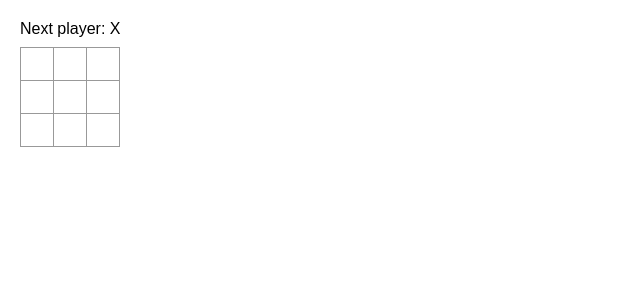
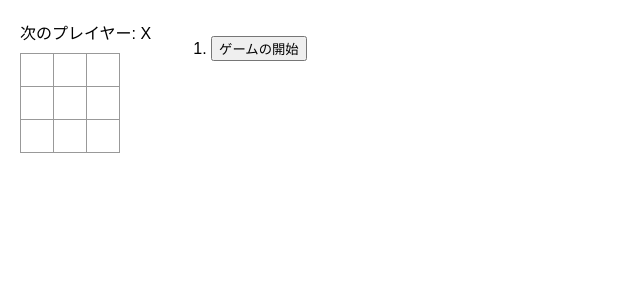
Before and after one commit to cazuho/learn-react, a React (Create React App) app: page / in a window 1280 px wide. Shown: the top 300 px of the page, without its empty margins (0-640 px from the left). Built offline with nearby package versions, Linux system fonts and the light colour scheme.

Commit message:
feat: プレイヤーの行動履歴の表示と戻る機能の追加

```diff
--- a/public/index.html
+++ b/public/index.html
@@ -1,5 +1,5 @@
 <!DOCTYPE html>
-<html lang="en">
+<html lang="ja">
 <head>
   <meta charset="UTF-8">
   <meta name="viewport" content="width=device-width, initial-scale=1.0">
--- a/src/App.js
+++ b/src/App.js
@@ -12,14 +12,8 @@
   );
 }
 
-// ゲーム盤を表示するメイン関数
-export default function Board() {
-
-  // プレイヤーのターンを管理するためのstate変数
-  const [xIsNext, setXIsNext] = useState(true);
-
-  // マス目の状態をボード全体で管理するためここでstate変数を宣言
-  const [squares, setSquares] = useState(Array(9).fill(null));
+// ゲーム盤を表示するコンポーネント
+function Board({ xIsNext, squares, onPlay }) {
 
   // マス目がクリックされた時の処理
   function handleClick(i) {
@@ -36,19 +30,16 @@
     } else {
       nextSquares[i] = "O";
     }
-    // setSquares関数をコールしてstateの変更を通知、再レンダリング
-    setSquares(nextSquares);
-    // プレイヤー交代
-    setXIsNext(!xIsNext);
+    onPlay(nextSquares);
   }
 
   const winner = calculateWinner(squares);
   let status;
   // 勝者が決まっている場合は勝者を表示、そうでない場合は次のプレイヤーを表示
   if (winner) {
-    status = "Winner: " + winner;
+    status = "勝者: " + winner;
   } else {
-    status = "Next player: " + (xIsNext ? "X" : "O");
+    status = "次のプレイヤー: " + (xIsNext ? "X" : "O");
   }
 
   // React コンポーネントから返される要素は、単一のJSX要素である必要があるので、 <></> で囲む
@@ -76,6 +67,63 @@
   );
 }
 
+// メイン関数
+export default function Game() {
+
+  // プレイヤーのターンを管理するためのstate変数
+  const [xIsNext, setXIsNext] = useState(true);
+  // historyはマス目全体の状態を管理する配列を要素とする配列
+  const [history, setHistory] = useState([Array(9).fill(null)]);
+  // 現在見ているのが何手目かを管理するstate変数
+  const [currentMove, setCurrentMove] = useState(0);
+  // 現在選択されている着手をレンダー
+  const currentSquares = history[currentMove];
+
+  function handlePlay(nextSquares) {
+    // setHistory関数をコールしてstateの変更を通知、再レンダリング
+    // スプレッド構文を使用して、過去に戻ったところまでの履歴と現在の盤面を新しい配列としてhistoryにセット
+    const nextHistory = [...history.slice(0, currentMove + 1), nextSquares];
+    setHistory(nextHistory);
+    setCurrentMove(nextHistory.length - 1);
+    // プレイヤー交代
+    setXIsNext(!xIsNext);
+  }
+
+  // 履歴をクリックした時に, currentMoveとxIsNextを更新
+  function jumpTo(nextMove) {
+    setCurrentMove(nextMove);
+    setXIsNext(nextMove % 2 === 0);
+  }
+
+  // 履歴の各要素に対して、ボタンを生成　moveには配列のインデックスが渡される
+  const moves = history.map((squares, move) => {
+    let description;
+    if (move > 0) {
+      description = move + '手目に戻る';
+    } else {
+      description = 'ゲームの開始';
+    }
+    // 各リストアイテムにはkeyを設定することで、リストが変更された際にReactが効率的に再レンダリングできるようになる
+    return (
+      <li key={move}>
+        <button onClick={() => jumpTo(move)}>{description}</button>
+      </li>
+    );
+  });
+
+  return (
+    <div className="game">
+      <div className="game-board">
+        {/* Boardコンポーネントにプレイヤーとマス目の状態、state更新用の処理を渡す */}
+        <Board xIsNext={xIsNext} squares={currentSquares} onPlay={handlePlay} />
+      </div>
+      <div className="game-info">
+        <ol>{moves}</ol>
+      </div>
+    </div>
+  );
+}
+
 // 勝利判定用関数
 function calculateWinner(squares) {
   // ボードの縦横斜めのラインに対応するマス目のインデックス
```
